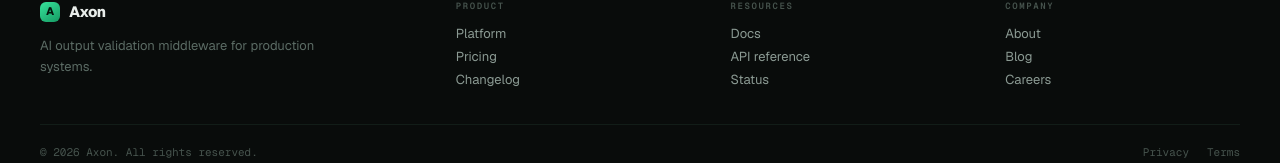
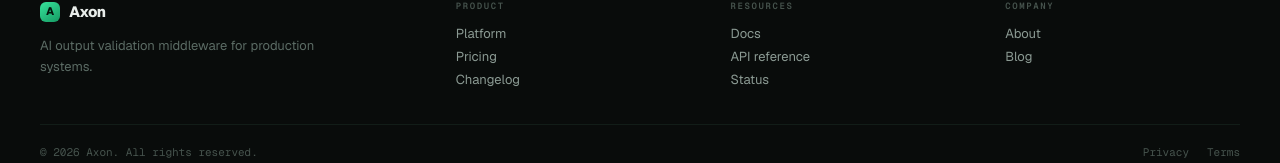
Before and after one commit to PoorvaJawale/axon-frontend, a Next.js app: page / in a window 1280 px wide. Shown: the part 2619-2782 px from the top of the page. Built offline with nearby package versions, Linux system fonts and the light colour scheme; no server answers.

Commit message:
fix: equalize pricing card sizes and remove careers from footer

```diff
--- a/components/footer.tsx
+++ b/components/footer.tsx
@@ -6,7 +6,7 @@
 const cols = [
   { head: "PRODUCT", links: [["Platform", "/#features"], ["Pricing", "/#pricing"], ["Changelog", "/changelog"]] },
   { head: "RESOURCES", links: [["Docs", "/docs"], ["API reference", "/api-reference"], ["Status", "/status"]] },
-  { head: "COMPANY", links: [["About", "/about"], ["Blog", "/blog"], ["Careers", "/careers"]] },
+  { head: "COMPANY", links: [["About", "/about"], ["Blog", "/blog"]] },
 ];
 
 export function Footer() {
```
